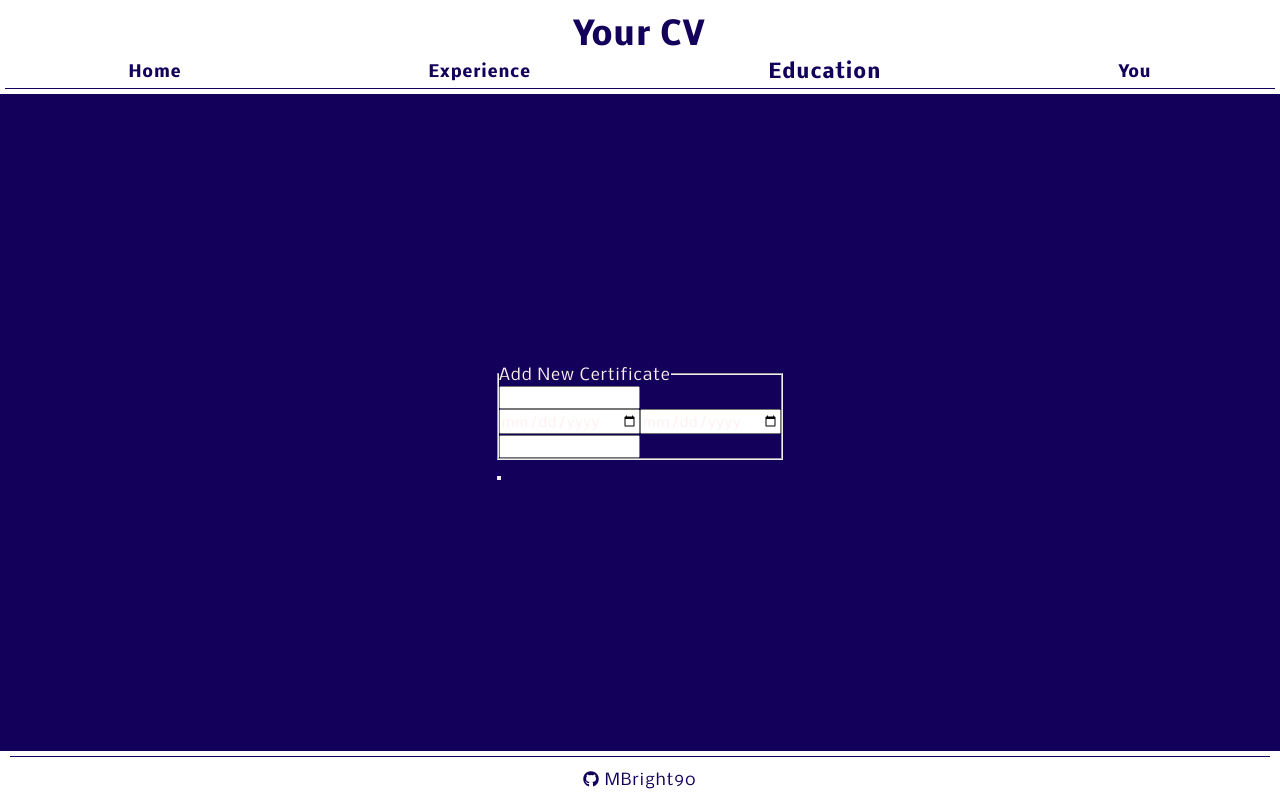
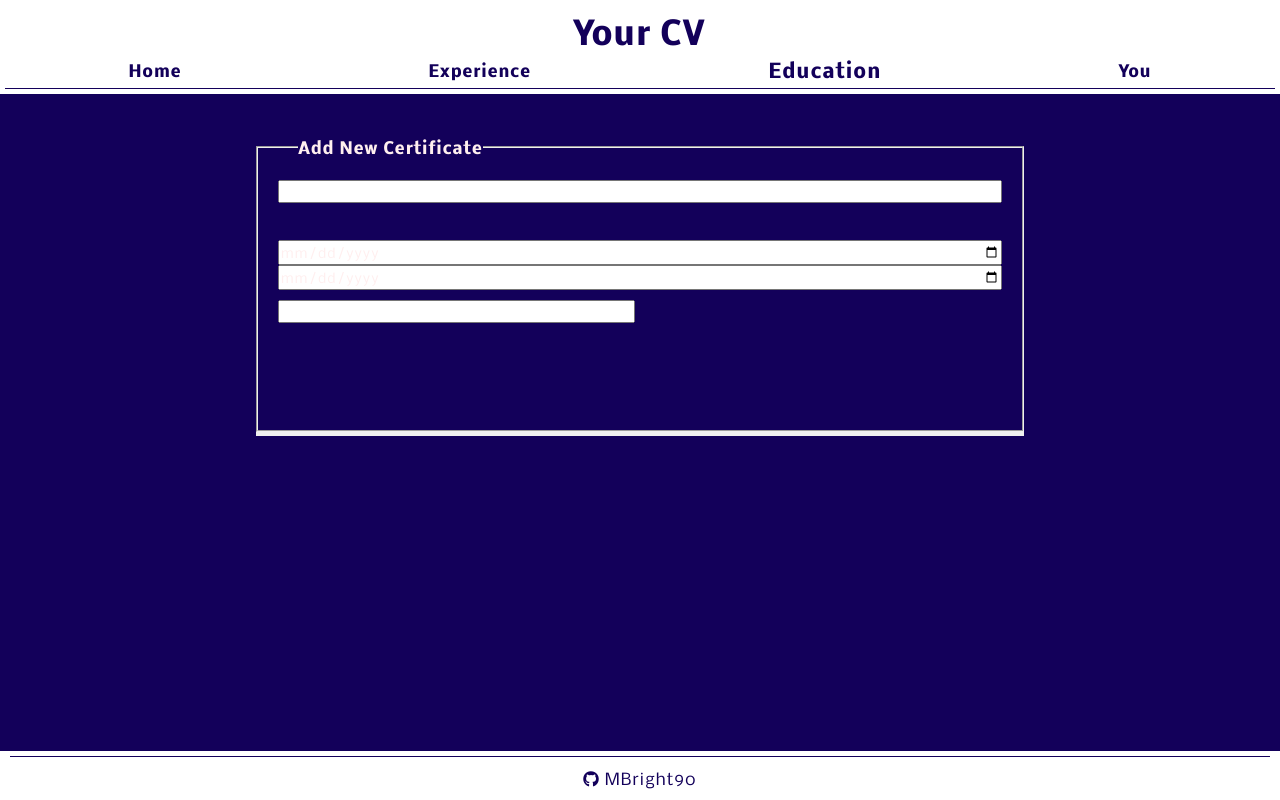
Before and after one commit to MBright90/cv-application, a React app: page / in a window 1280 px wide. Both pictures are taken after a click on the item "Education". Built offline with nearby package versions, Linux system fonts and the light colour scheme.

Commit message:
Add education tab styles

```diff
--- a/src/style/style.css
+++ b/src/style/style.css
@@ -62,10 +62,12 @@ header .active {
 }
 
 main {
-    display: grid;
+    display: flex;
     height: calc(100vh - 143px);
-    place-content: center;
+    flex-direction: column;
+    justify-content: flex-start;
     overflow: none auto;
+    padding-top: 40px;
 }
 
 footer {
@@ -92,6 +94,7 @@ footer i {
     border: 3px solid #ffefef;
     border-radius: 50%;
     height: 200px;
+    src: url('https://img.freepik.com/free-vector/businessman-character-avatar-isolated_24877-60111.jpg?w=2000');
     width: 200px;
     object-fit: cover;
 }
@@ -99,7 +102,9 @@ footer i {
 /* multi-use component styles */
 
 .save-button-container {
-    text-align: center;
+    align-items: center;
+    display: flex;
+    flex-direction: column;
 }
 
 .save-button-container .save-button {
@@ -107,15 +112,11 @@ footer i {
     border-radius: 5px;
     color: #13005A;
     font-weight: bold;
-    margin: 20px;
     padding: 3px 5px;
+    width: 80px;
 }
 
-.save-button-container p {
-    height: 20px;
-}
-
-/* you tab styles */
+.education-page-overview,
 .you-page-overview,
 .avatar-edit-overview {
     align-items: center;
@@ -124,6 +125,62 @@ footer i {
     gap: 20px;
     justify-content: center;
 }
+
+.education-input-overview label,
+.account-info-input label {
+    font-weight: bold;
+}
+
+/************************/
+/* education tab styles */
+/************************/
+
+.education-input-overview {
+    display: flex;
+    flex-direction: column;
+    width: max(60%, 500px)
+}
+
+.education-input-overview form {
+    width: 60%;
+}
+
+.education-input-overview fieldset {
+    display: grid;
+    gap: 10px;
+    grid-template: repeat(4, 1fr) / repeat(2, 1fr);
+    padding: 20px;
+}
+
+.education-input-overview fieldset div {
+    display: flex;
+    flex-direction: column;
+}
+
+.education-input-overview fieldset div:nth-of-type(1) {
+    grid-area: 1 / 1 / 2 / 3;
+}
+
+.education-input-overview fieldset div:nth-of-type(2) {
+    grid-area: 2 / 1 / 3 / 3;
+}
+
+.education-input-overview fieldset .save-button-container {
+    grid-area: 4 / 1 / 5 / 3;
+}
+
+/* .education-input-overview fieldset .save-button {
+    width: max(40%, 100px)
+} */
+
+.education-input-overview legend {
+    font-weight: bold;
+    margin: 0 20px;
+}
+
+/******************/
+/* you tab styles */
+/******************/
 
 .you-page-overview {
     width: max(100%);
@@ -163,6 +220,8 @@ footer i {
     padding: 2px 3px;
 }
 
+/* animations */
+
 @keyframes nav-pulse {
     0% {
         transform: scale(1.2)
```
